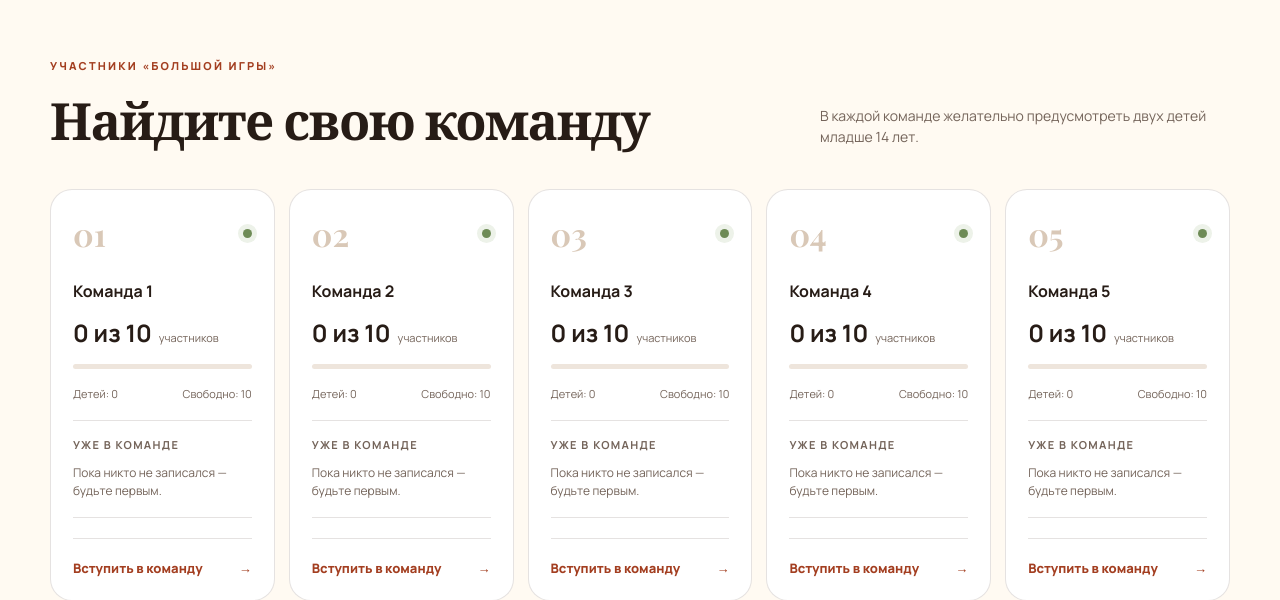
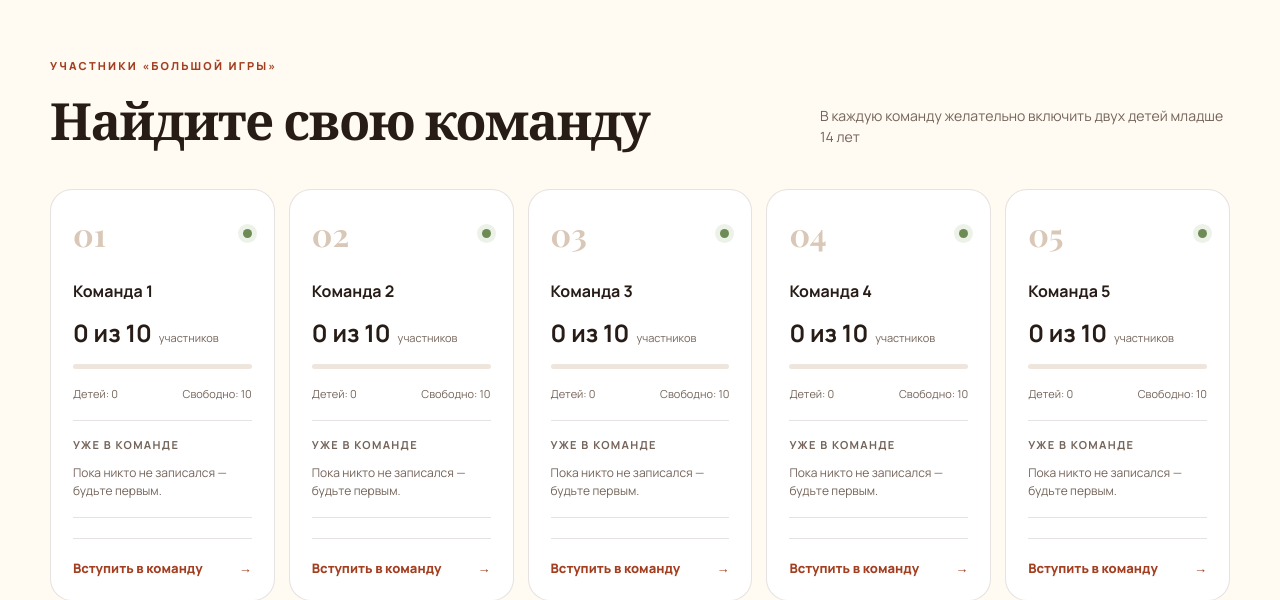
Before and after one commit to Saborrr/autumn-festival-registration, a Django app: page / in a window 1280 px wide. Shown: the part 1767-2367 px from the top of the page. Run offline with Django 5.2, Linux system fonts and the light colour scheme; data comes from the database, SQL or seed files in the repository; data that the repository does not hold is empty.

Commit message:
Clarify child participation recommendation

```diff
--- a/registrations/templates/registrations/home.html
+++ b/registrations/templates/registrations/home.html
@@ -43,7 +43,7 @@
   <div class="section-shell">
     <div class="section-heading">
       <div><p class="eyebrow ink">Участники «Большой игры»</p><h2 id="teams-title">Найдите свою команду</h2></div>
-      <p>В каждой команде желательно предусмотреть двух детей младше 14 лет.</p>
+      <p>В каждую команду желательно включить двух детей младше 14 лет</p>
     </div>
     <div class="team-grid">
       {% for team in teams %}
```
Also changed, not shown: registrations/tests/test_views.py (+5 -0 lines).
